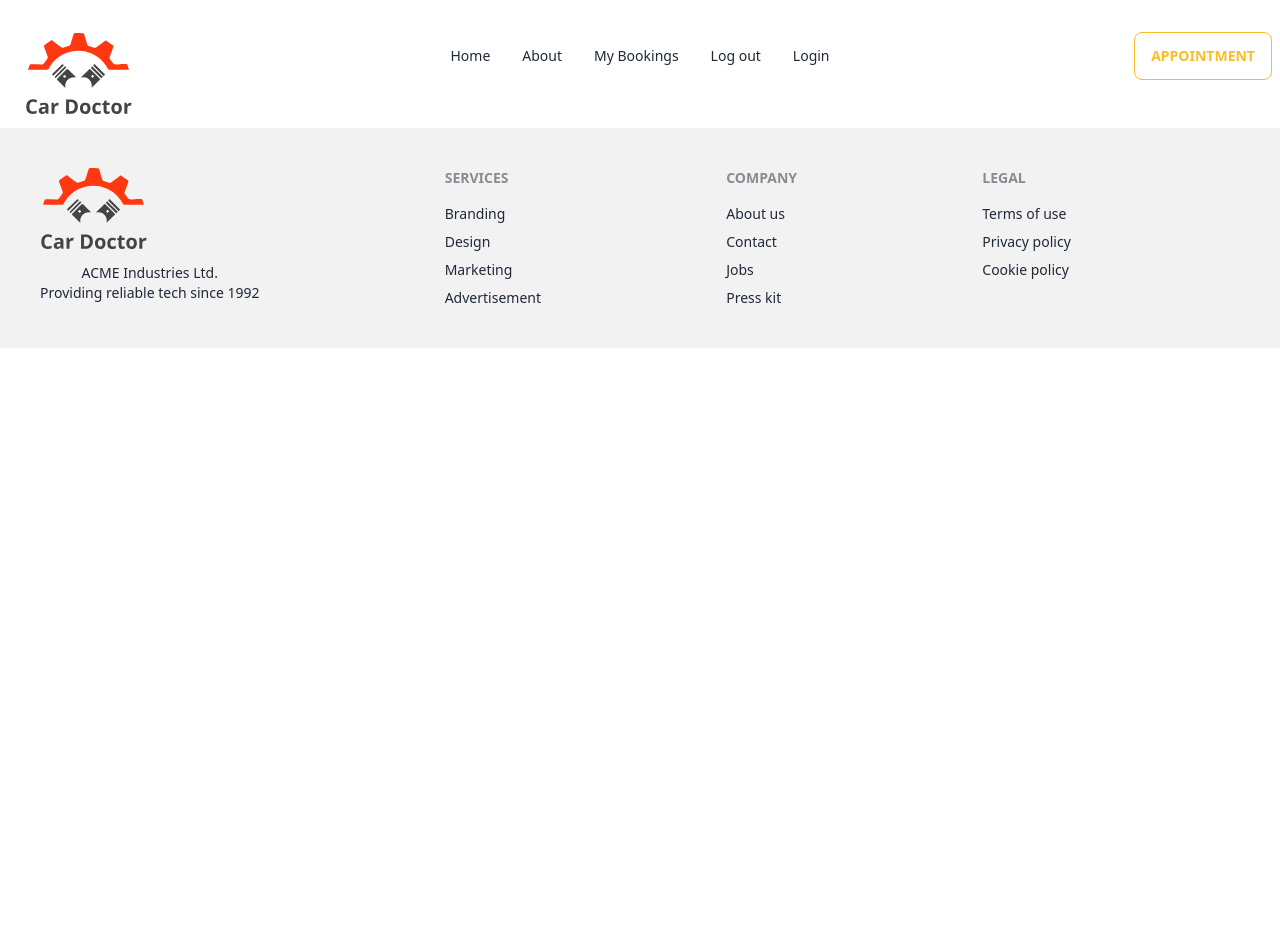
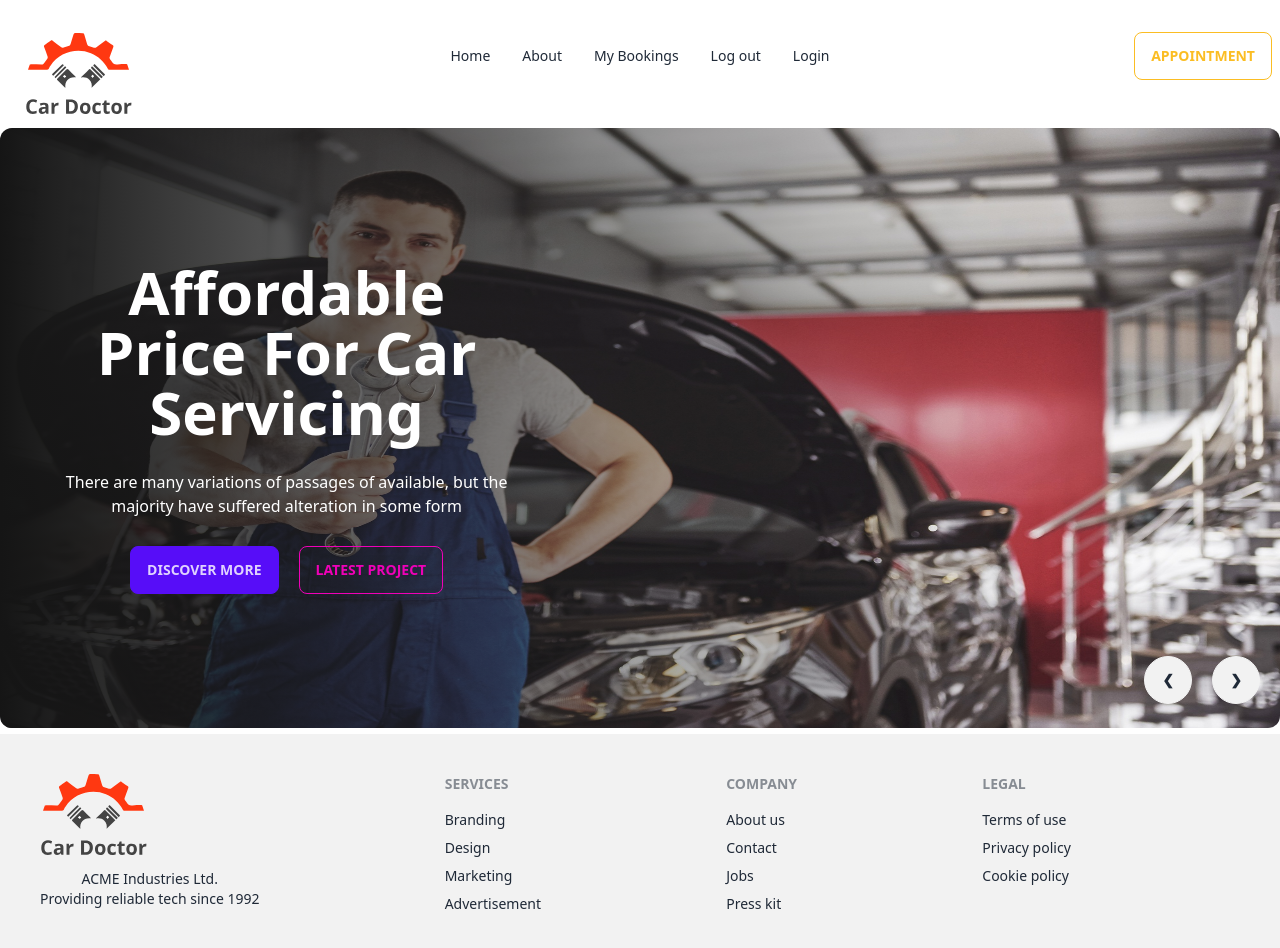
Before and after one commit to omarjafor/Car-Doctor-Client, a React (Vite) app: page / in a window 1280 px wide. Shown: the top 948 px of the page. Before the commit the page ends 800 px from the top, so only its background shows below. Built offline with nearby package versions, Linux system fonts and the light colour scheme.

Commit message:
banner ready practice

```diff
--- a/src/Components/Banner/Banner.jsx
+++ b/src/Components/Banner/Banner.jsx
@@ -1,9 +1,79 @@
-
+import img1 from './../../assets/images/banner/1.jpg';
+import img3 from './../../assets/images/banner/3.jpg';
+import img4 from './../../assets/images/banner/4.jpg';
+import img2 from './../../assets/images/banner/2.jpg';
 
 const Banner = () => {
     return (
-        <div>
-
+        <div className="carousel w-full h-[600px]">
+            <div id="slide1" className="carousel-item relative w-full">
+                <img src={img1} className="w-full rounded-xl" />
+                <div className="absolute rounded-xl flex items-center h-full left-0 top-0 bg-gradient-to-r from-[#151515] to-[rgba(21, 21, 21, 0)]">
+                    <div className='text-white space-y-7 pl-12 w-1/2'>
+                        <h2 className='text-6xl font-bold'>Affordable Price For Car Servicing</h2>
+                        <p>There are many variations of passages of  available, but the majority have suffered alteration in some form</p>
+                        <div>
+                            <button className="btn btn-primary mr-5">Discover More</button>
+                            <button className="btn btn-outline btn-secondary">Latest Project</button>
+                        </div>
+                    </div>
+                </div>
+                <div className="absolute flex justify-end transform -translate-y-1/2 left-5 right-5 bottom-0">
+                    <a href="#slide4" className="btn btn-circle mr-5">❮</a>
+                    <a href="#slide2" className="btn btn-circle">❯</a>
+                </div>
+            </div>
+            <div id="slide2" className="carousel-item relative w-full">
+                <img src={img2} className="w-full rounded-xl" />
+                <div className="absolute rounded-xl flex items-center h-full left-0 top-0 bg-gradient-to-r from-[#151515] to-[rgba(21, 21, 21, 0)]">
+                    <div className='text-white space-y-7 pl-12 w-1/2'>
+                        <h2 className='text-6xl font-bold'>Affordable Price For Car Servicing</h2>
+                        <p>There are many variations of passages of  available, but the majority have suffered alteration in some form</p>
+                        <div>
+                            <button className="btn btn-primary mr-5">Discover More</button>
+                            <button className="btn btn-outline btn-secondary">Latest Project</button>
+                        </div>
+                    </div>
+                </div>
+                <div className="absolute flex justify-end transform -translate-y-1/2 left-5 right-5 bottom-0">
+                    <a href="#slide1" className="btn btn-circle mr-5">❮</a>
+                    <a href="#slide3" className="btn btn-circle">❯</a>
+                </div>
+            </div>
+            <div id="slide3" className="carousel-item relative w-full">
+                <img src={img3} className="w-full rounded-xl" />
+                <div className="absolute rounded-xl flex items-center h-full left-0 top-0 bg-gradient-to-r from-[#151515] to-[rgba(21, 21, 21, 0)]">
+                    <div className='text-white space-y-7 pl-12 w-1/2'>
+                        <h2 className='text-6xl font-bold'>Affordable Price For Car Servicing</h2>
+                        <p>There are many variations of passages of  available, but the majority have suffered alteration in some form</p>
+                        <div>
+                            <button className="btn btn-primary mr-5">Discover More</button>
+                            <button className="btn btn-outline btn-secondary">Latest Project</button>
+                        </div>
+                    </div>
+                </div>
+                <div className="absolute flex justify-end transform -translate-y-1/2 left-5 right-5 bottom-0">
+                    <a href="#slide2" className="btn btn-circle mr-5">❮</a>
+                    <a href="#slide4" className="btn btn-circle">❯</a>
+                </div>
+            </div>
+            <div id="slide4" className="carousel-item relative w-full">
+                <img src={img4} className="w-full rounded-xl" />
+                <div className="absolute rounded-xl flex items-center h-full left-0 top-0 bg-gradient-to-r from-[#151515] to-[rgba(21, 21, 21, 0)]">
+                    <div className='text-white space-y-7 pl-12 w-1/2'>
+                        <h2 className='text-6xl font-bold'>Affordable Price For Car Servicing</h2>
+                        <p>There are many variations of passages of  available, but the majority have suffered alteration in some form</p>
+                        <div>
+                            <button className="btn btn-primary mr-5">Discover More</button>
+                            <button className="btn btn-outline btn-secondary">Latest Project</button>
+                        </div>
+                    </div>
+                </div>
+                <div className="absolute flex justify-end transform -translate-y-1/2 left-5 right-5 bottom-0">
+                    <a href="#slide3" className="btn btn-circle mr-5">❮</a>
+                    <a href="#slide1" className="btn btn-circle">❯</a>
+                </div>
+            </div>
         </div>
     );
 };
```
